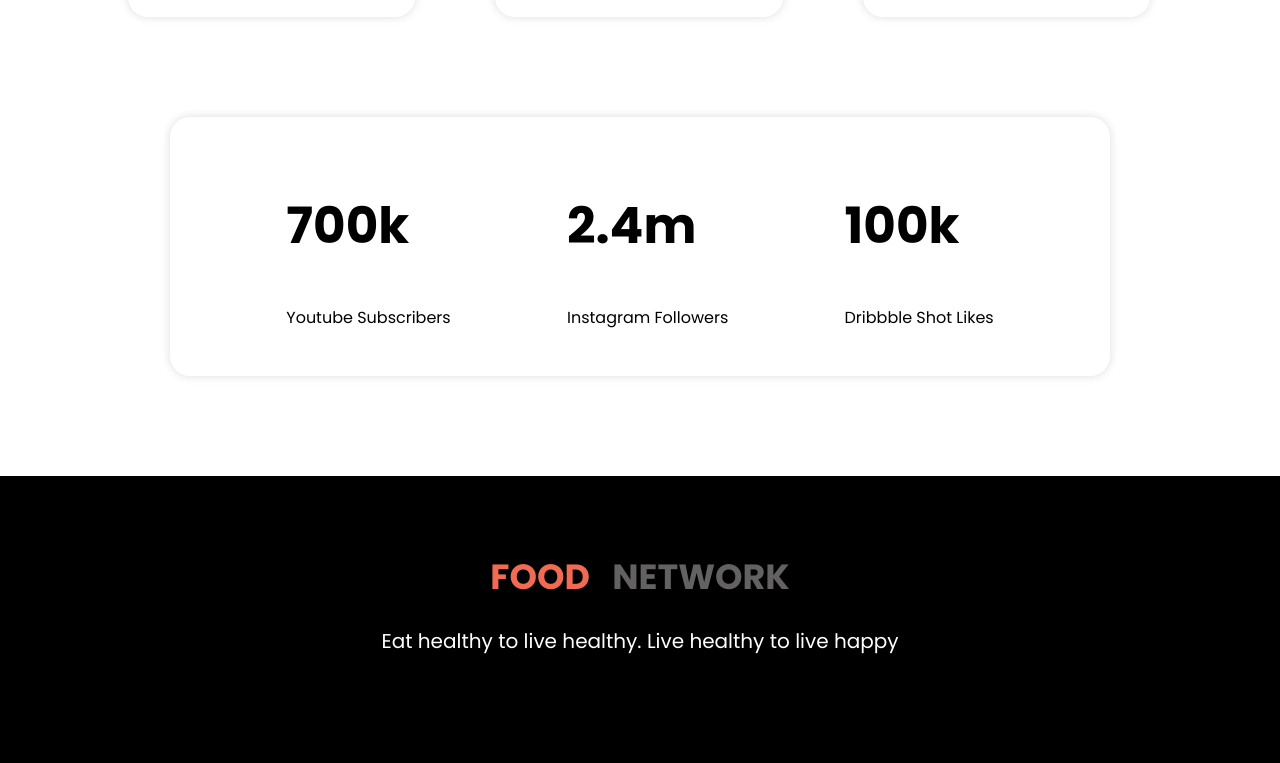
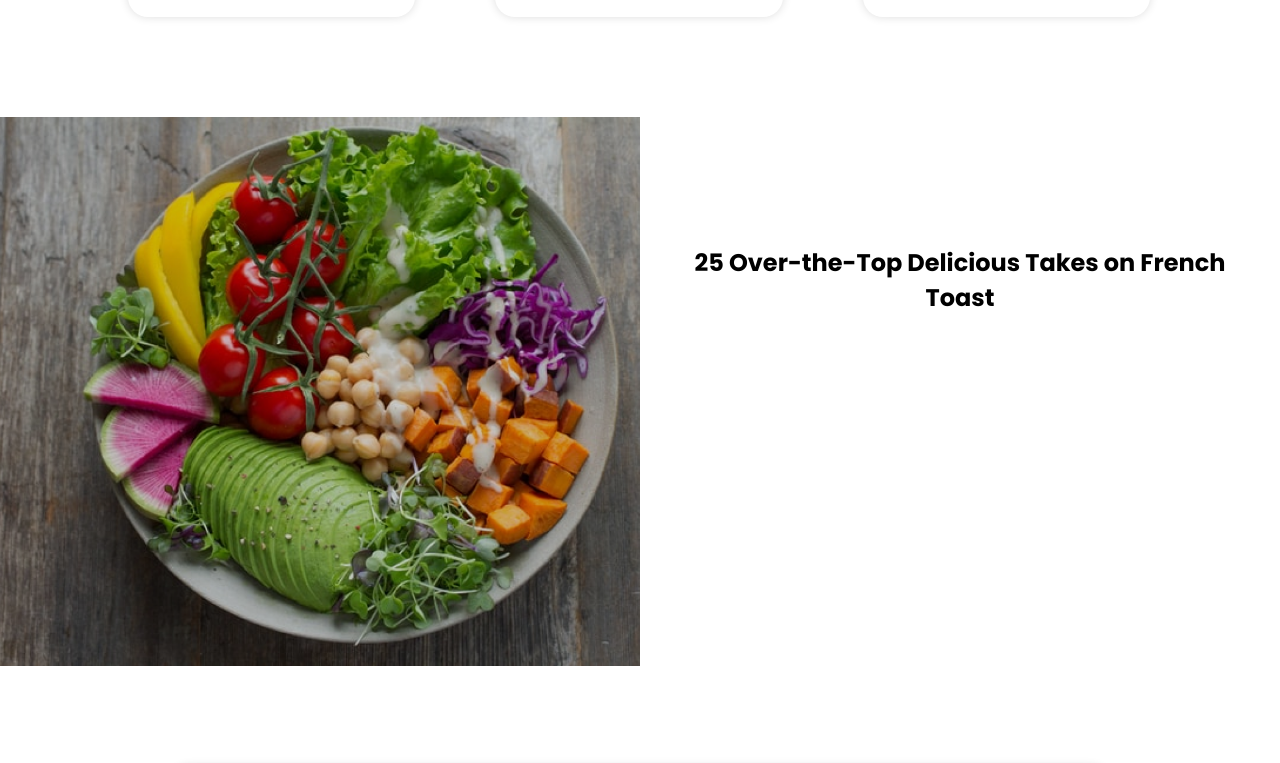
Before and after one commit to Abir18/food-network, a plain HTML site: page index.html in a window 1280 px wide. Shown: the part 2649-3412 px from the top of the page. Drawn offline with Linux system fonts and the light colour scheme.

Commit message:
final added

```diff
--- a/index.html
+++ b/index.html
@@ -97,6 +97,12 @@
         </div>
       </div>
     </section>
+    <section class="food-section">
+      <div class="food-content">
+        <img src="images/food/Project Cover5.png" alt="Project Cover5" />
+        <h1>25 Over-the-Top Delicious Takes on French Toast</h1>
+      </div>
+    </section>
     <section class="subscriber">
       <div class="youtube">
         <h1>700k</h1>
@@ -111,13 +117,14 @@
         <p>Dribbble Shot Likes</p>
       </div>
     </section>
+
     <footer>
       <div class="footer-content">
         <h1>
           <span class="skip">FOOD </span> &nbsp;
           <span class="network">NETWORK</span>
         </h1>
-        <p>Eat healthy to live healthy. Live healthy to live happy</p>
+        <p>Eat organic & fresh food. Live cheerful and stay happy</p>
       </div>
     </footer>
   </body>
--- a/styles.css
+++ b/styles.css
@@ -151,3 +151,19 @@
 .network {
   color: rgb(99, 97, 97);
 }
+
+.food-content {
+  display: flex;
+}
+.food-section {
+  margin-top: 100px;
+}
+.food-content img {
+  width: 50%;
+  height: 50%;
+}
+
+.food-content h1 {
+  text-align: center;
+  margin: 10% 20px;
+}
```
